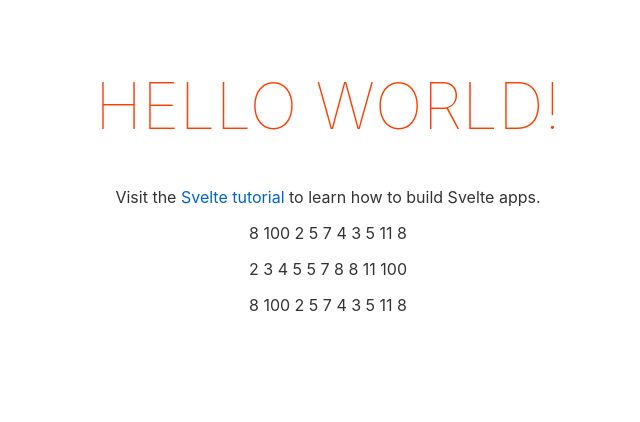
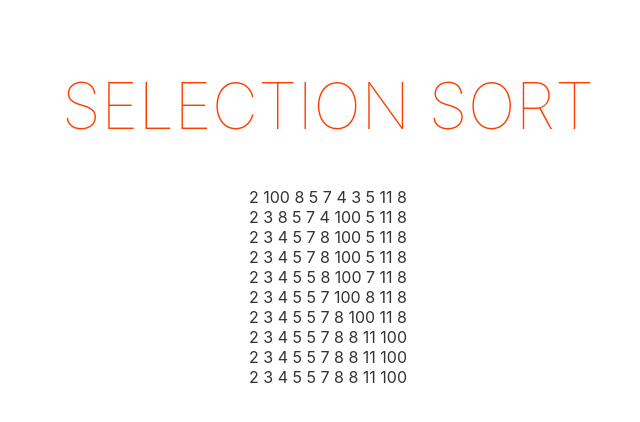
Before and after one commit to johnniehard/algorithms, a Svelte app: page / in a window 1280 px wide. Shown: the top 422 px of the page, without its empty margins (312-952 px from the left). Built offline with nearby package versions, Linux system fonts and the light colour scheme.

Commit message:
show sort trace

```diff
--- a/src/App.svelte
+++ b/src/App.svelte
@@ -1,9 +1,7 @@
 <script lang="ts">
 	import { Selection } from './Sorting/Selection'
 
-	export let name: string;
-
-	const sort = new Selection((a, b) => {
+	const compare = (a: number, b: number) => {
 		if(a < b){
 			return -1
 		}
@@ -11,25 +9,21 @@
 			return 1
 		}
 		return 0
-	})
+	}
+
+	const selection = new Selection(compare)
 
 	const unsorted: number[] = [8, 100, 2,5, 7, 4, 3, 5, 11, 8]
+	selection.sort(unsorted)
 
 </script>
 
 <main>
-	<h1>Hello {name}!</h1>
-	<p>Visit the <a href="https://svelte.dev/tutorial">Svelte tutorial</a> to learn how to build Svelte apps.</p>
 
-	<p>
-		{sort.show(unsorted)}
-	</p>
-	<p>
-		{sort.show(sort.sort(unsorted))}
-	</p>
-	<p>
-		{sort.show(unsorted)}
-	</p>
+	<h1>Selection sort</h1>
+	{#each selection.showTrace() as trace}
+		{trace} <br />
+	{/each}
 
 </main>
 
--- a/src/Sorting/Selection.ts
+++ b/src/Sorting/Selection.ts
@@ -2,6 +2,7 @@ import { Sort } from './index'
 
 export class Selection<T> extends Sort<T> {
     sort = (a : T[]) : T[] => {
+        this.trace = []
         a = [...a]
         for(let i: number = 0; i < a.length; i++){
             let min: number = i
@@ -11,6 +12,7 @@ export class Selection<T> extends Sort<T> {
                 }
             }
             this.exchange(a, i, min)
+            this.addTrace(a)
         }
         return a
     }
--- a/src/Sorting/index.ts
+++ b/src/Sorting/index.ts
@@ -1,6 +1,7 @@
 
 export class Sort <T> {
     compare: (a : T, b: T) => number
+    trace: T[][]
 
     constructor(compare: (a: T, b: T) => number){
         this.compare = compare
@@ -22,6 +23,14 @@ export class Sort <T> {
         return s
     }
 
+    addTrace = (a: T[]): void => {
+        this.trace = [...this.trace, [...a]]
+    }
+
+    showTrace = (): string[] => {
+        return this.trace.map(this.show)
+    }
+
     isSorted = (a : T[]): boolean => {
         for(let i : number = 1; i < a.length; i++){
             if(this.less(a[i], a[i-1])){
--- a/src/main.ts
+++ b/src/main.ts
@@ -1,10 +1,7 @@
 import App from './App.svelte';
 
 const app = new App({
-	target: document.body,
-	props: {
-		name: 'world'
-	}
+	target: document.body
 });
 
 export default app;
```
